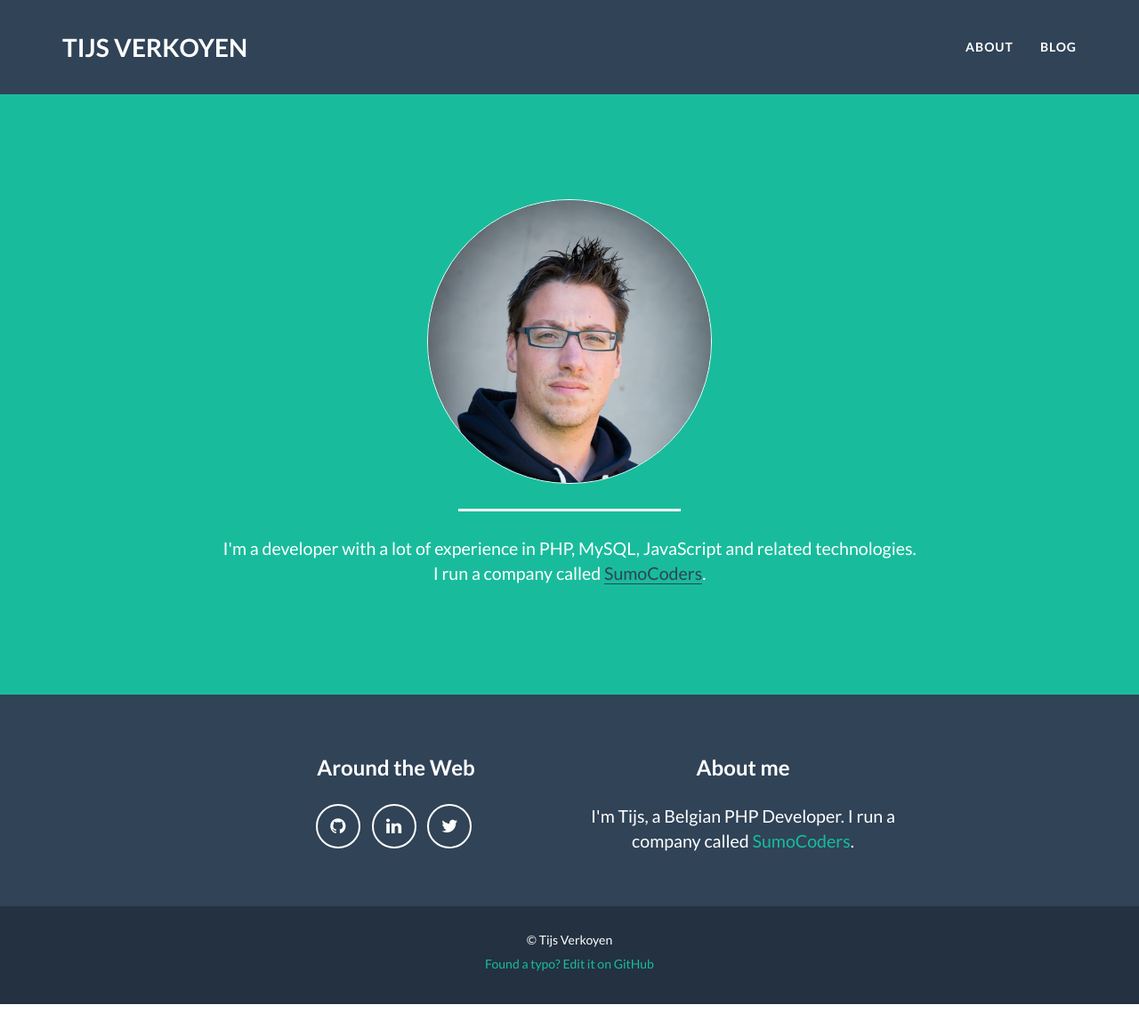
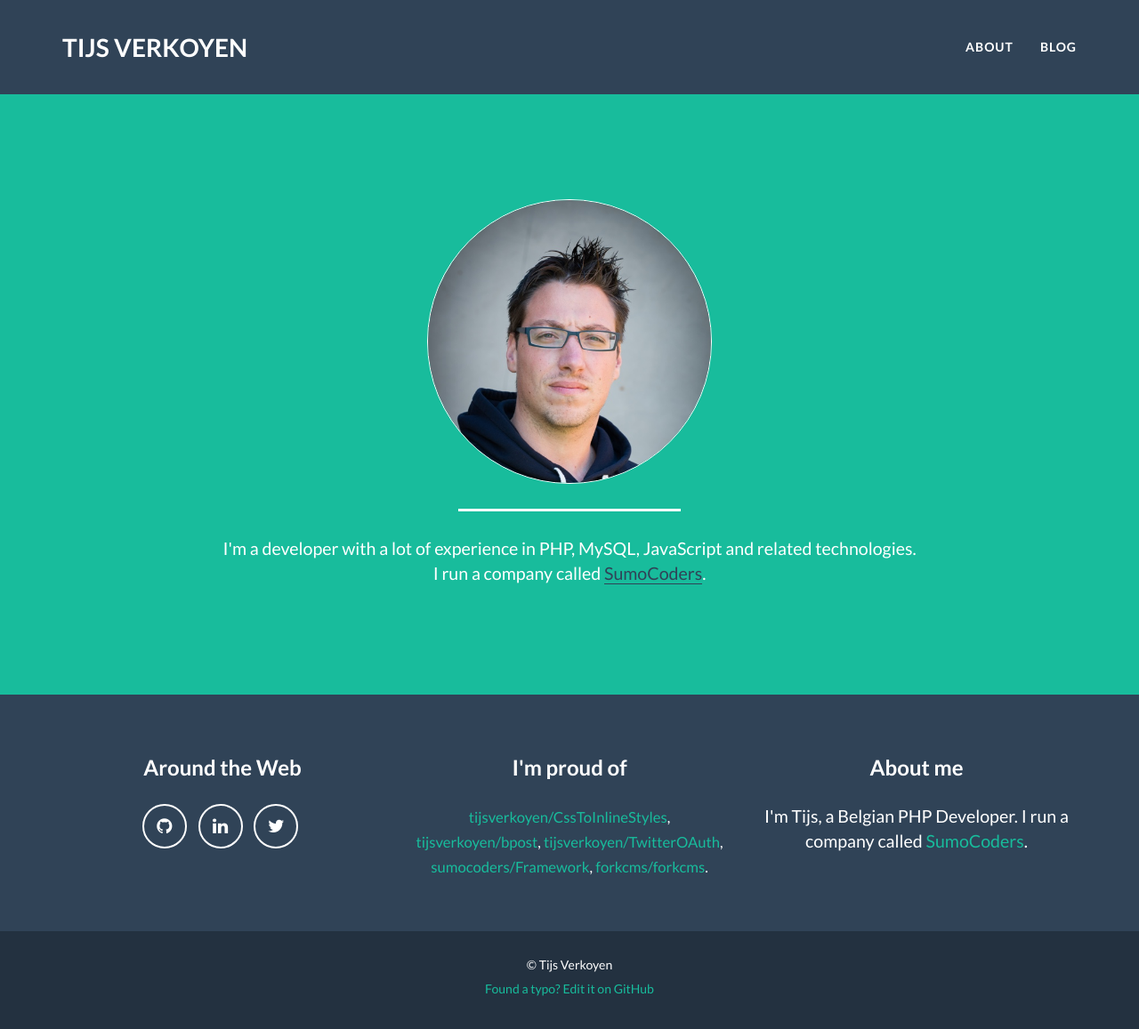
Before and after one commit to tijsverkoyen/tijsverkoyen.github.io, a Jekyll site: the page built from index.html, in a window 1280 px wide and 1157 px high. Shown: the whole window at 89% size. Built offline with Jekyll 4.4.1, drawn with Linux system fonts in a browser that asks for light colours; nearby versions of some CDN libraries.

Commit message:
added my contributions

```diff
--- a/_includes/footer.html
+++ b/_includes/footer.html
@@ -2,7 +2,7 @@
   <div class="footer-above">
     <div class="container">
       <div class="row">
-        <div class="footer-col col-md-4 col-md-offset-2">
+        <div class="footer-col col-md-4">
           <h3>Around the Web</h3>
           <ul class="list-inline">
             <li>
@@ -24,6 +24,18 @@
               </a>
             </li>
           </ul>
+        </div>
+        <div class="footer-col col-md-4">
+          <h3>I'm proud of</h3>
+          <p>
+            <small>
+              <a href="https://github.com/tijsverkoyen/CssToInlineStyles">tijsverkoyen/CssToInlineStyles</a>,
+              <a href="https://github.com/tijsverkoyen/bpost">tijsverkoyen/bpost</a>,
+              <a href="https://github.com/tijsverkoyen/TwitterOAuth">tijsverkoyen/TwitterOAuth</a>,
+              <a href="https://github.com/sumocoders/Framework">sumocoders/Framework</a>,
+              <a href="https://github.com/forkcms/forkcms">forkcms/forkcms</a>.
+            </small>
+          </p>
         </div>
         <div class="footer-col col-md-4">
           <h3>About me</h3>
@@ -58,7 +70,6 @@
   </a>
 </div>
 
-
 <script src="https://code.jquery.com/jquery-2.2.3.min.js" integrity="sha256-a23g1Nt4dtEYOj7bR+vTu7+T8VP13humZFBJNIYoEJo=" crossorigin="anonymous"></script>
 <script src="https://maxcdn.bootstrapcdn.com/bootstrap/3.3.5/js/bootstrap.min.js"></script>
 <script src="/js/site.js"></script>
```
